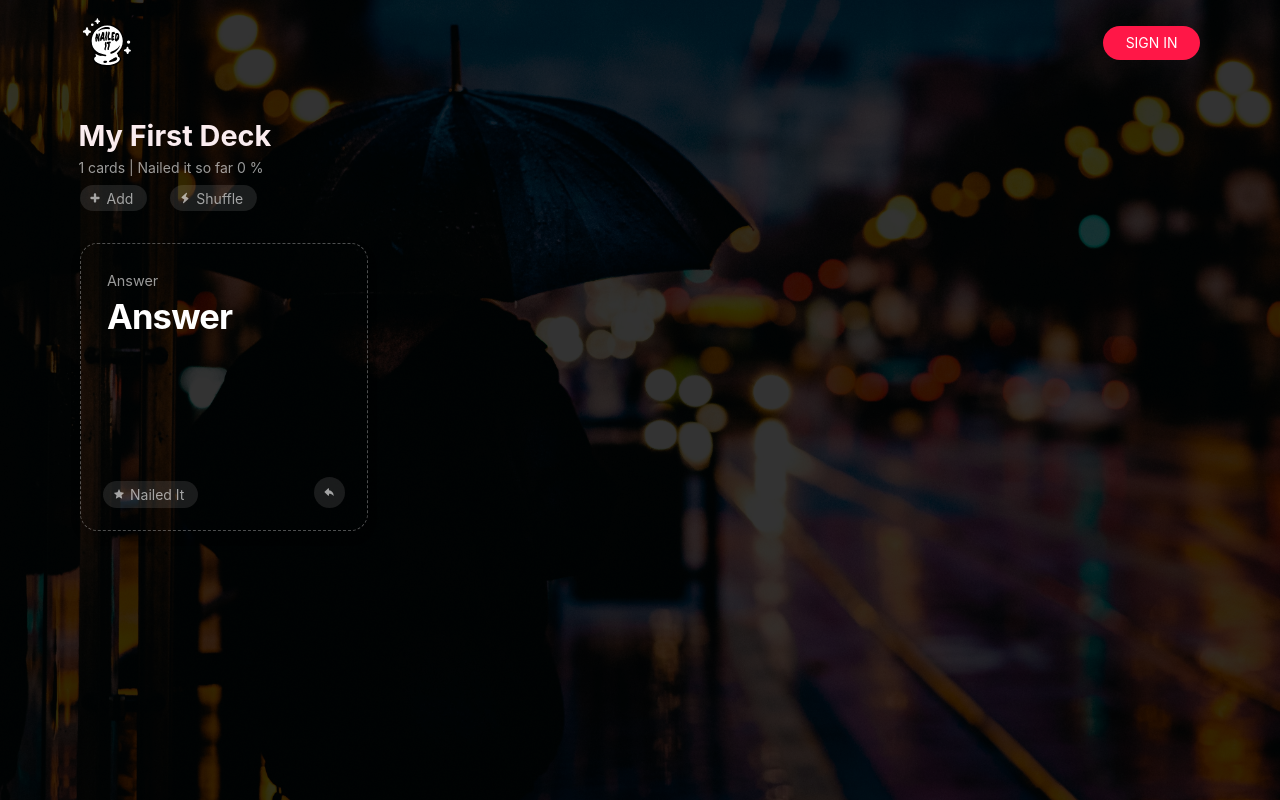
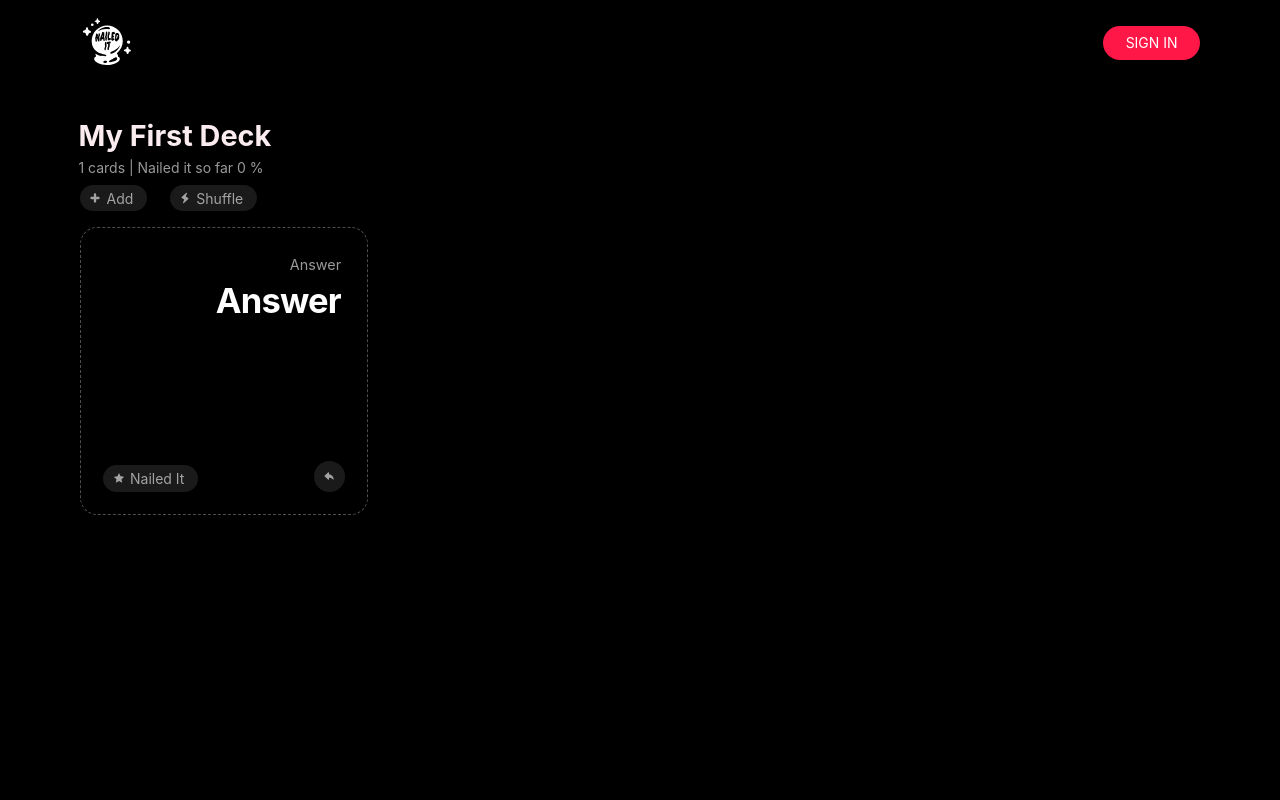
Before and after one commit to evilpaper/nailed-it, a React (Create React App) app: page / in a window 1280 px wide. Both pictures are taken after a click on the button 329 px from the left and 492 px from the top of the page. Built offline with nearby package versions, Linux system fonts and the light colour scheme.

Commit message:
Remove background image, align answer to the left

```diff
--- a/src/components/Card/Card.jsx
+++ b/src/components/Card/Card.jsx
@@ -48,7 +48,7 @@ export default function Card({
           <TiStar className="card__button-icon" />
           Nailed It
         </button>
-        <p className="card__header">Answer</p>
+        <p className="card__header card__header--back">Answer</p>
         <textarea
           className="card__content card__content--back"
           id="answer"
@@ -70,13 +70,15 @@ export default function Card({
         }}
       >
         {" "}
-        <div className="card__star">
+        {/*
+          <div className="card__star">
           {nailed ? (
             <TiStar className="card__button-icon" />
           ) : (
             <TiStarOutline className="card__button-icon" />
           )}
         </div>
+        */}
         <button className="card__delete" onClick={onDeleteCard}>
           <TiTrash />
         </button>
--- a/src/components/Card/styles.css
+++ b/src/components/Card/styles.css
@@ -49,11 +49,17 @@
 
 .card__header {
   color: rgba(255, 255, 255, 0.6);
+  width: 100%;
+  text-align: left;
+}
+
+.back .card__header {
+  text-align: right;
 }
 
 .back,
 .card__content--back {
-  background: transparent;
+  text-align: right;
 }
 
 .card__content:focus {
--- a/src/components/Deck/styles.css
+++ b/src/components/Deck/styles.css
@@ -31,7 +31,6 @@
 
 .deck__actions-menu {
   display: flex;
-  margin-bottom: 1em;
   padding-left: 1em;
 }
 
--- a/src/components/app.css
+++ b/src/components/app.css
@@ -3,14 +3,16 @@
 @import "./Card/styles.css";
 
 html {
+  /*
   background-image: url("./todd-diemer.jpg");
   background-size: cover;
+  */
 }
 
 body {
   display: flex;
   justify-content: center;
-  background-color: rgba(0, 0, 0, 0.8);
+  background-color: rgba(0, 0, 0, 1);
   font-family: Helvetica, sans-serif;
 }
 
```
